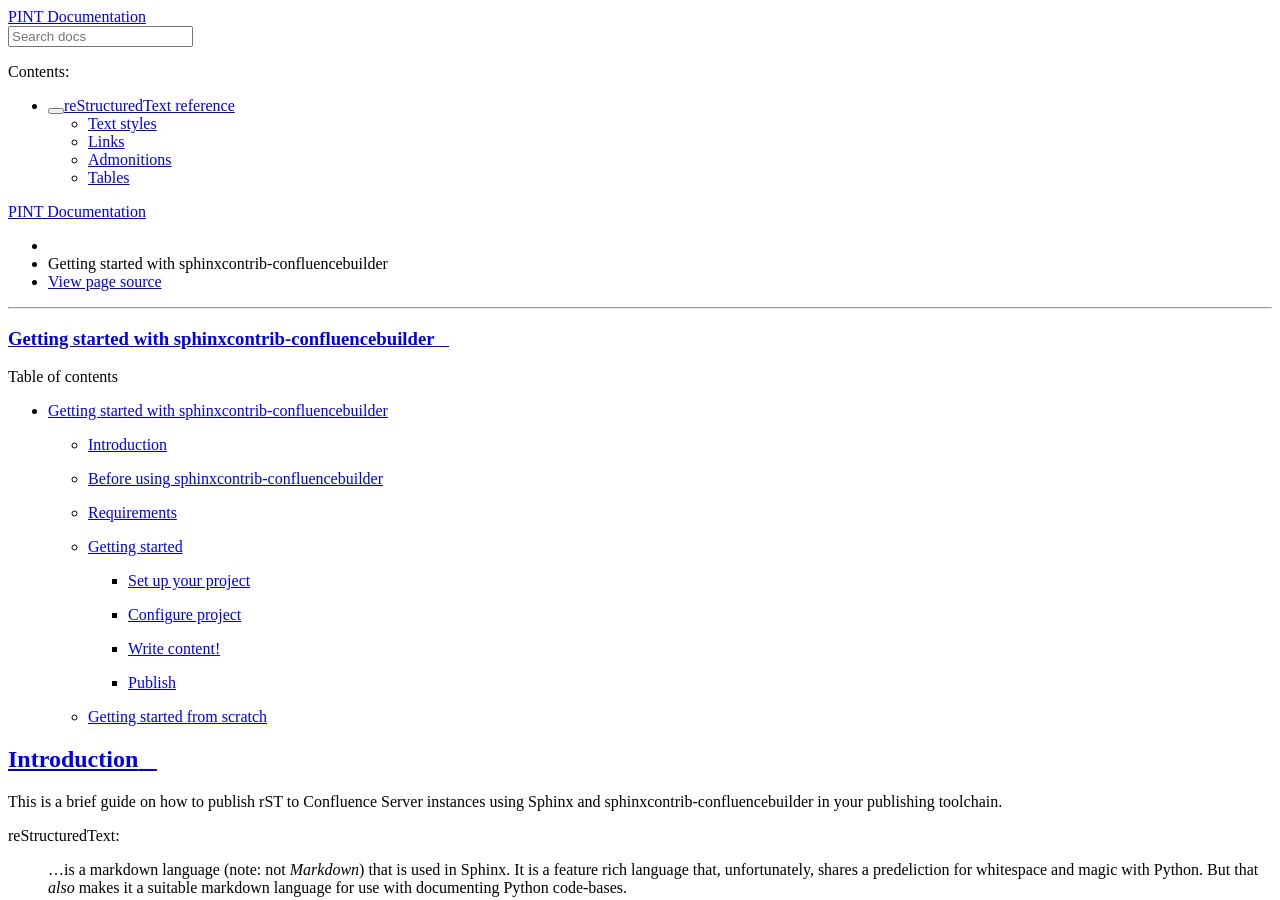
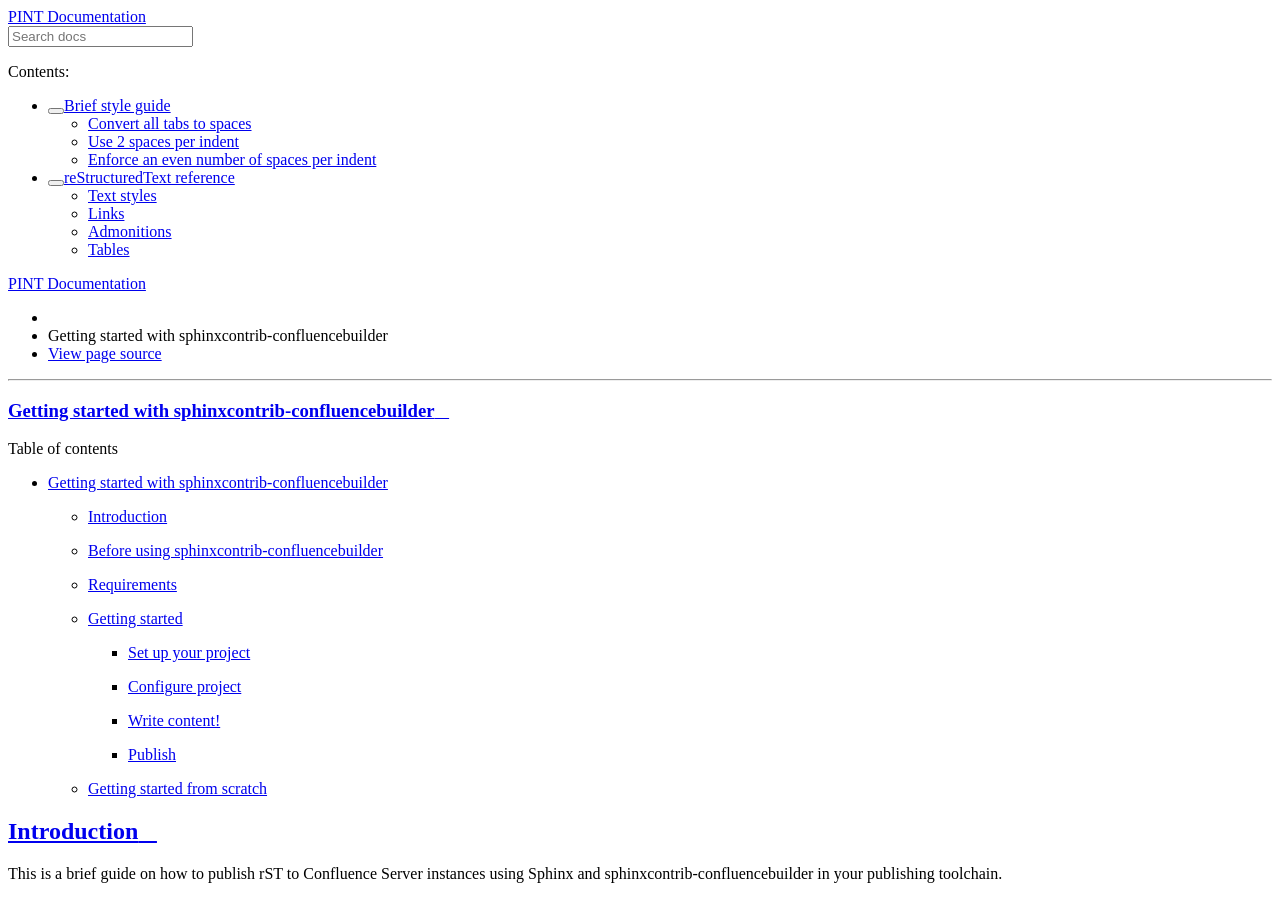
Before and after one commit to zed-eiq/how-to-use-sphinxcontrib-confluencebuilder, a Sphinx documentation site: the page built from source/index.rst, in a window 1280 px wide and 900 px high. Built offline with Sphinx 7.4.7 and the Read the Docs theme 2.0.0, drawn with Linux system fonts in a browser that asks for light colours; some of the changed lines change nothing that is shown.

Commit message:
added rst style guide

```diff
--- a/source/index.rst
+++ b/source/index.rst
@@ -11,6 +11,7 @@
    :caption: Contents:
    :hidden:
 
+   rst-style-guide
    rst-reference
 
 ..  contents:: Table of contents
--- /dev/null
+++ b/source/rst-style-guide.rst
@@ -0,0 +1,64 @@
+Brief style guide
+************************
+
+Follow these guidelines to make your life
+working with rST text easier.
+
+..  contents::
+
+Convert all tabs to spaces
+================================================
+
+Set your IDE to convert all tabs to spaces.
+Trust me, this makes your life a whole lot easier.
+
+Use 2 spaces per indent
+================================================
+
+While ``flake8`` (IIRC) demands that you use 4 spaces
+per indent, it's a lot easier on the eyes
+and for your sanity to use 2 spaces per indent
+when working with rST, because we sometimes need
+to **enforce** an even number of spaces when writing.
+
+Enforce an even number of spaces per indent
+================================================
+
+You should manually enforce an even number of spaces
+per indent. This isn't an issue for most rST syntax.
+For example, list items already use an
+even number of spaces per indent:
+
+..  code-block::
+
+    - list items
+    - list items
+
+      - sublist items
+      - sublist items
+
+However, most other elements leave you with an odd
+number of spaces per indent:
+
+..  code-block::
+
+    .. any-directive:: leaves you with a 3-space indent
+        :option_name:
+
+    1. Ordered lists as well.
+
+        - 3 space indent here.
+
+So, to maximize sanity points and portability
+between actual Python code and your rST text,
+use 2 spaces per tab/indent, and enforce an even number of
+spaces per indent when writing rST:
+
+..  code-block::
+
+    ..  any-directive:: use 4 spaces instead of 3.
+        :option_name:
+
+    1.  Use 4 spaces instead of 3.
+
+        - 4 space indent here.
```
